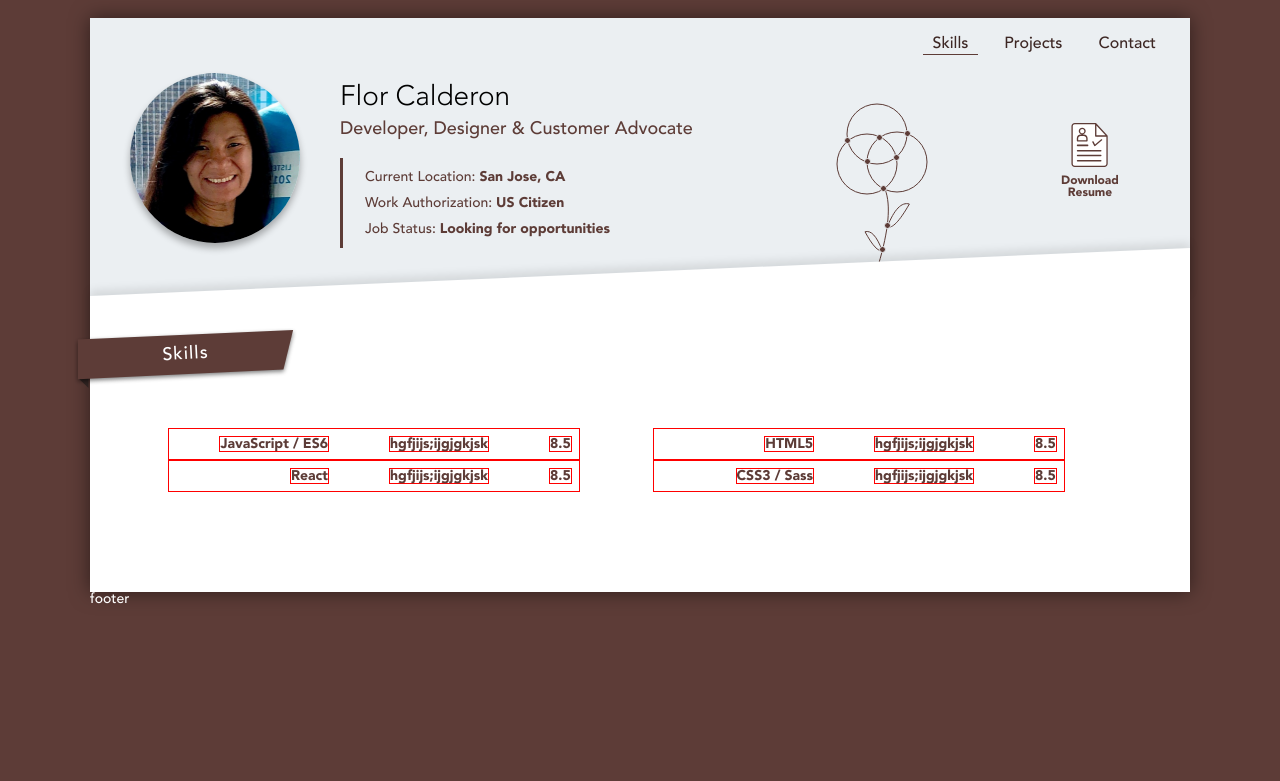
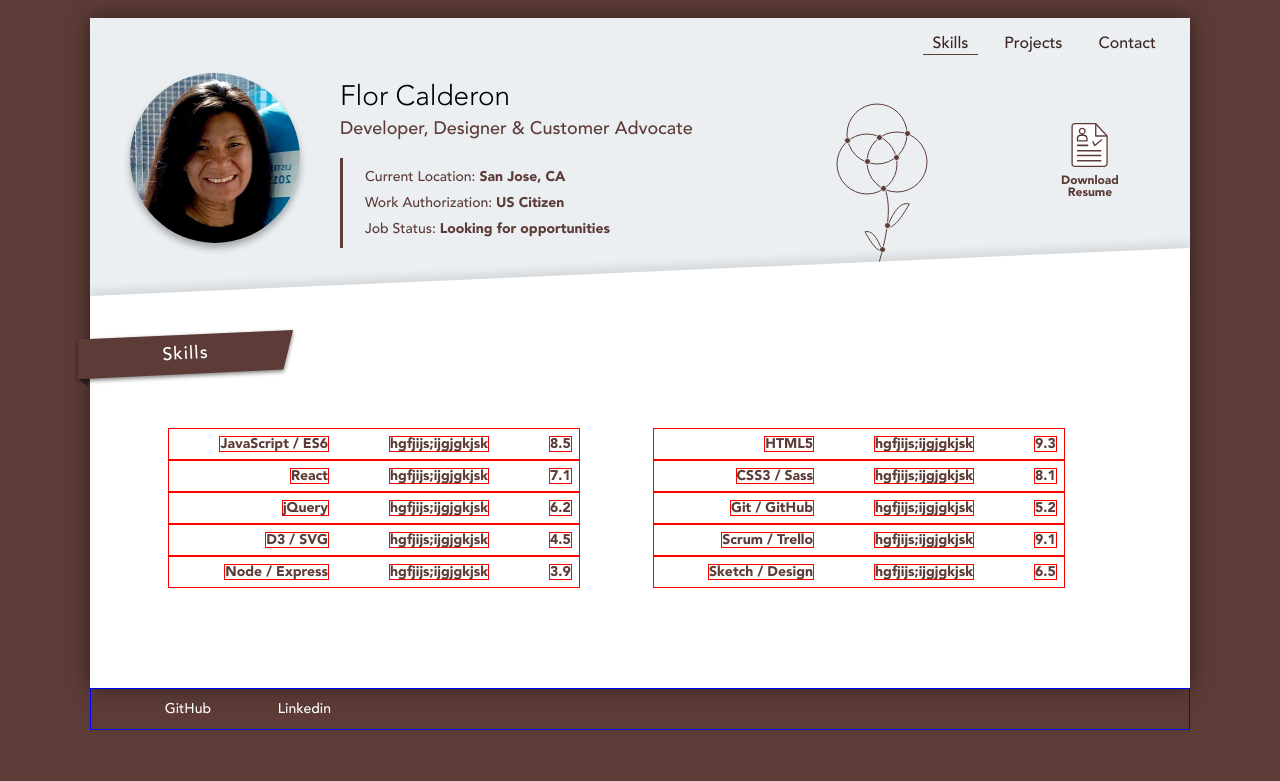
Before and after one commit to FlorCal/FlorCal.github.io, a React app: page / in a window 1280 px wide. Built offline with nearby package versions, Linux system fonts and the light colour scheme.

Commit message:
FooterComponent grid created. Github link is working.

```diff
--- /dev/null
+++ b/src/Footer/index.js
@@ -0,0 +1,27 @@
+import React from 'react';
+import constants from '../app/constants'
+
+
+class FooterComponent extends React.Component {
+
+  onGithubClick() {
+    var win = window.open(constants.urls.myGit, '_blank');
+    win.focus();
+  }
+
+  render() {
+    return(
+      <div className='FooterComponent'>
+        <div className='github'
+        onClick={this.onGithubClick.bind(this)}>
+          <a>GitHub</a>
+        </div>
+        <div className='linkedin'>
+          <a>Linkedin</a>
+        </div>
+      </div>
+    )
+  }
+}
+
+export default FooterComponent
--- /dev/null
+++ b/src/Footer/index.scss
@@ -0,0 +1,31 @@
+.FooterComponent {
+    display: grid;
+    grid-template-columns: 120px 120px;
+    grid-template-rows: 40px;
+    grid-template-areas: 'github linkedin';
+    border: 1px solid blue;
+    font-size: $sFont;
+    align-items: center;
+
+
+    .github {
+        grid-area: github;
+        justify-self: right;
+        cursor: pointer;
+
+
+        a:hover {
+            border-bottom: 1px solid $cWhite;
+        }
+
+    }
+    .linkedin {
+        grid-area: linkedin;
+        justify-self: right;
+        cursor: pointer;
+
+        a:hover {
+            border-bottom: 1px solid $cWhite;
+        }
+    }
+}
--- a/src/Skills/Skill/index.js
+++ b/src/Skills/Skill/index.js
@@ -11,7 +11,7 @@ class SkillComponent extends React.Component {
           hgfjijs;ijgjgkjsk
         </div>
         <div className='points'>
-          8.5
+          {this.props.points}
         </div>
       </div>
     );
--- a/src/Skills/index.js
+++ b/src/Skills/index.js
@@ -14,6 +14,15 @@ class SkillsComponent extends React.Component {
           <Skill
             title='React'
             points={7.1} />
+          <Skill
+            title='jQuery'
+            points={6.2} />
+          <Skill
+            title='D3 / SVG'
+            points={4.5} />
+          <Skill
+            title='Node / Express'
+            points={3.9} />
         </div>
         <div className='group2'>
           <Skill
@@ -22,6 +31,15 @@ class SkillsComponent extends React.Component {
           <Skill
             title='CSS3 / Sass'
             points={8.1} />
+          <Skill
+            title='Git / GitHub'
+            points={5.2} />
+          <Skill
+            title='Scrum / Trello'
+            points={9.1} />
+          <Skill
+            title='Sketch / Design'
+            points={6.5} />
         </div>
       </div>
     );
--- a/src/app/constants.js
+++ b/src/app/constants.js
@@ -1,7 +1,8 @@
 export default {
   urls: {
     myResume: 'https://docs.google.com/document/d/1zMPzSCq54XSOGFKlDuBzbet3U_oo-87ZB6R_MieDJGA/edit?usp=sharing',
-
+    myGit:
+    'https://github.com/FlorCal',
   },
 
 }
--- a/src/index.js
+++ b/src/index.js
@@ -9,6 +9,7 @@ import Header from './Header'
 import Skills from './Skills'
 import Ribbon from './app/Ribbon'
 import Skill from './Skills/Skill'
+import Footer from './Footer'
 
 
 class Container extends React.Component {
@@ -20,7 +21,7 @@ class Container extends React.Component {
           <Skills />
         </div>
         <div className='footer'>
-          footer
+          <Footer />
         </div>
       </div>
     );
--- a/src/index.scss
+++ b/src/index.scss
@@ -33,6 +33,7 @@ $sFontSmall: 12px;
 @import './Skills/index.scss';
 @import './Skills/Skill/index.scss';
 @import './app/Ribbon/index.scss';
+@import './Footer/index.scss';
 
 // core
 body {
```
Also changed, not shown: src/Projects/index.js (added), src/Projects/index.scss (added).
